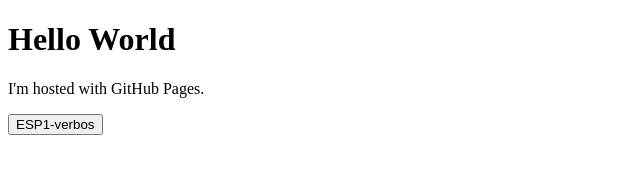
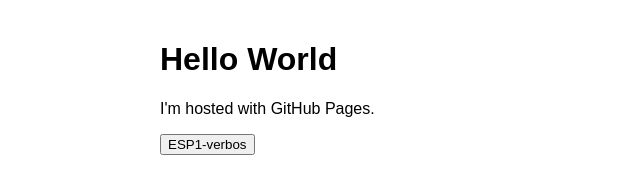
Before and after one commit to muchres/muchres.github.io, a plain HTML site: page index.html in a window 1280 px wide. Shown: the whole page, without its empty margins (0-640 px from the left). Drawn offline with Linux system fonts and the light colour scheme.

Commit message:
Update index.html

```diff
--- a/index.html
+++ b/index.html
@@ -1,10 +1,31 @@
 <!DOCTYPE html>
 <html>
+<head>
+    <title>Home</title>
+    <style>
+        body {
+            margin: 0;
+            font-family: Arial, sans-serif;
+        }
+        .container {
+            width: 100%;
+            max-width: 960px;
+            margin: 0 auto;
+            padding: 20px;
+        }
+        @media screen and (max-width: 600px) {
+            .container {
+                padding: 10px;
+            }
+        }
+    </style>
+</head>
 <body>
-<h1>Hello World</h1>
-<p>I'm hosted with GitHub Pages.</p>
-<button onclick="location.href='es1.html'" type="button">
-    ESP1-verbos
-</button>
+    <div class="container">
+        <h1>Hello World</h1>
+        <p>I'm hosted with GitHub Pages.</p>
+    <button onclick="location.href='es1.html'" type="button">
+        ESP1-verbos
+    </button>
 </body>
 </html>
```
